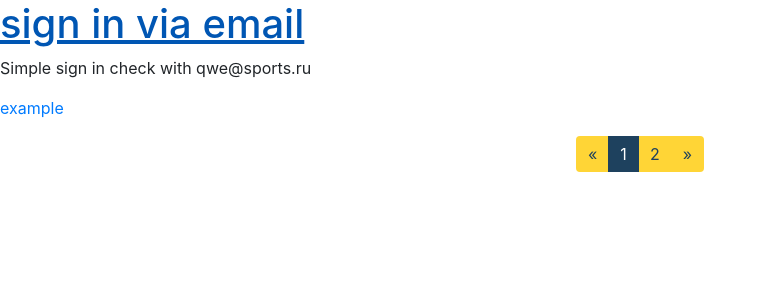
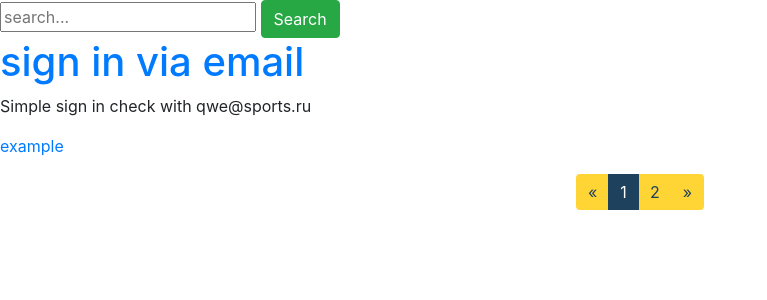
Before and after one commit to SoboladSports/GW, a Django app: a page that uses gp/templates/pagination.html in a window 1280 px wide. Shown: the top 300 px of the page, without its empty margins (0-767 px from the left). Run offline with Django 3.2, Linux system fonts and the light colour scheme; data comes from the database, SQL or seed files in the repository; some libraries are stand-ins or nearby versions.

Commit message:
simple search added

```diff
--- a/gp/TestCase/urls.py
+++ b/gp/TestCase/urls.py
@@ -1,13 +1,15 @@
 from django.conf.urls import url
-from .views import test_case_detail, test_case_list, project_detail
+from .views import test_case_detail, test_case_list, project_detail, search
 
 app_name = 'TestCase'
 
 urlpatterns = [
 
 	url(r'^test-case-list/$', test_case_list, name = 'test_case_list'),
+	url(r'^results/$', search, name = 'search'),
 	url(r'^test-case-detail/(?P<slug>[-\w]+)/$', test_case_detail, name = 'test_case_detail'),
 	url(r'^project-detail/(?P<slug>[-\w]+)/$', project_detail, name = 'project_detail'),
 
 
+
 ]
--- a/gp/TestCase/views.py
+++ b/gp/TestCase/views.py
@@ -1,5 +1,6 @@
 from django.shortcuts import render, get_object_or_404
 from gp.config import pagination
+from django.db.models import Q
 # Create your views here.
 
 from .models import Action, Condition, Element, Screen, Tag, TestCase, TestData, TestStep, Project
@@ -44,3 +45,23 @@
 		'page_range' : pages[1],
 	}
 	return render(request, template, context)
+
+def search(request):
+	template = 'testcase/test_case_list.html'
+
+	query = request.GET.get('q')
+
+	if query:
+		results = TestCase.objects.filter(Q(title__icontains=query) | Q(description__icontains=query))
+	else:
+		results = TestCase.objects.all()
+
+	pages = pagination(request, results, num=1)
+
+	context = {
+		'items' : pages[0],
+		'page_range' : pages[1],
+		'query' : query,
+	}
+
+	return render(request, template, context)
--- a/gp/templates/TestCase/test_case_list.html
+++ b/gp/templates/TestCase/test_case_list.html
@@ -3,8 +3,12 @@
 
 
 {% block content %}
-
-
+<form method="GET" action ="{% url 'TestCase:search' %}">
+	<input name="q" value = "{{request.GET.q}}" placeholder="search...">
+	<button class="btn btn-success" type="submit">
+		Search
+	</button>
+</form>
 {% for obj in items %}
 	<h1> <a href="{% url 'TestCase:test_case_detail' slug=obj.slug %}"> {{obj.title}} </a> </h1>
 	<p> {{obj.description}} </p>
--- a/gp/templates/pagination.html
+++ b/gp/templates/pagination.html
@@ -5,7 +5,7 @@
                 <ul class="pagination" style="justify-content: center;">
                     {% if items.has_previous %}
                     <li class="page-item"><a class="page-link" style="background-color: #ffd536; color: #1e415e; border: #1e415e;"
-                                             href="?page={{ items.previous_page_number }}">&laquo;</a>
+                                             href="?page={{ items.previous_page_number }} {% if query %}&q={{query}}{% endif %}">&laquo;</a>
                     </li>
                     {% else %}
                     <li class="page-item disabled"><a class="page-link" style="background-color: #ffd536; color: #1e415e; border: #1e415e;"><span>&laquo;</span></a></li>
@@ -15,12 +15,12 @@
                     <li class="page-item active"><a class="page-link" style="background-color: #1e415e; border: #1e415e;" href="#">{{ i }} <span
                             class="sr-only">(current)</span></a></li>
                     {% else %}
-                    <li class="page-item"><a class="page-link" style="background-color: #ffd536; color: #1e415e; border: #1e415e;" href="?page={{ i }}">{{ i }}</a></li>
+                    <li class="page-item"><a class="page-link" style="background-color: #ffd536; color: #1e415e; border: #1e415e;" href="?page={{ i }}{% if query %}&q={{query}}{% endif %}">{{ i }}</a></li>
                     {% endif %}
                     {% endfor %}
                     {% if items.has_next %}
                     <li class="page-item"><a class="page-link" style="background-color: #ffd536; color: #1e415e; border: #1e415e;" aria-label="Next"
-                                             href="?page={{ items.next_page_number }}">&raquo;</a></li>
+                                             href="?page={{ items.next_page_number }}{% if query %}&q={{query}}{% endif %}">&raquo;</a></li>
                     {% else %}
                     <li class="page-item disabled"><a class="page-link" style="background-color: #ffd536; color: #1e415e; border: #1e415e;"><span>&raquo;</span></a></li>
                     {% endif %}
```
